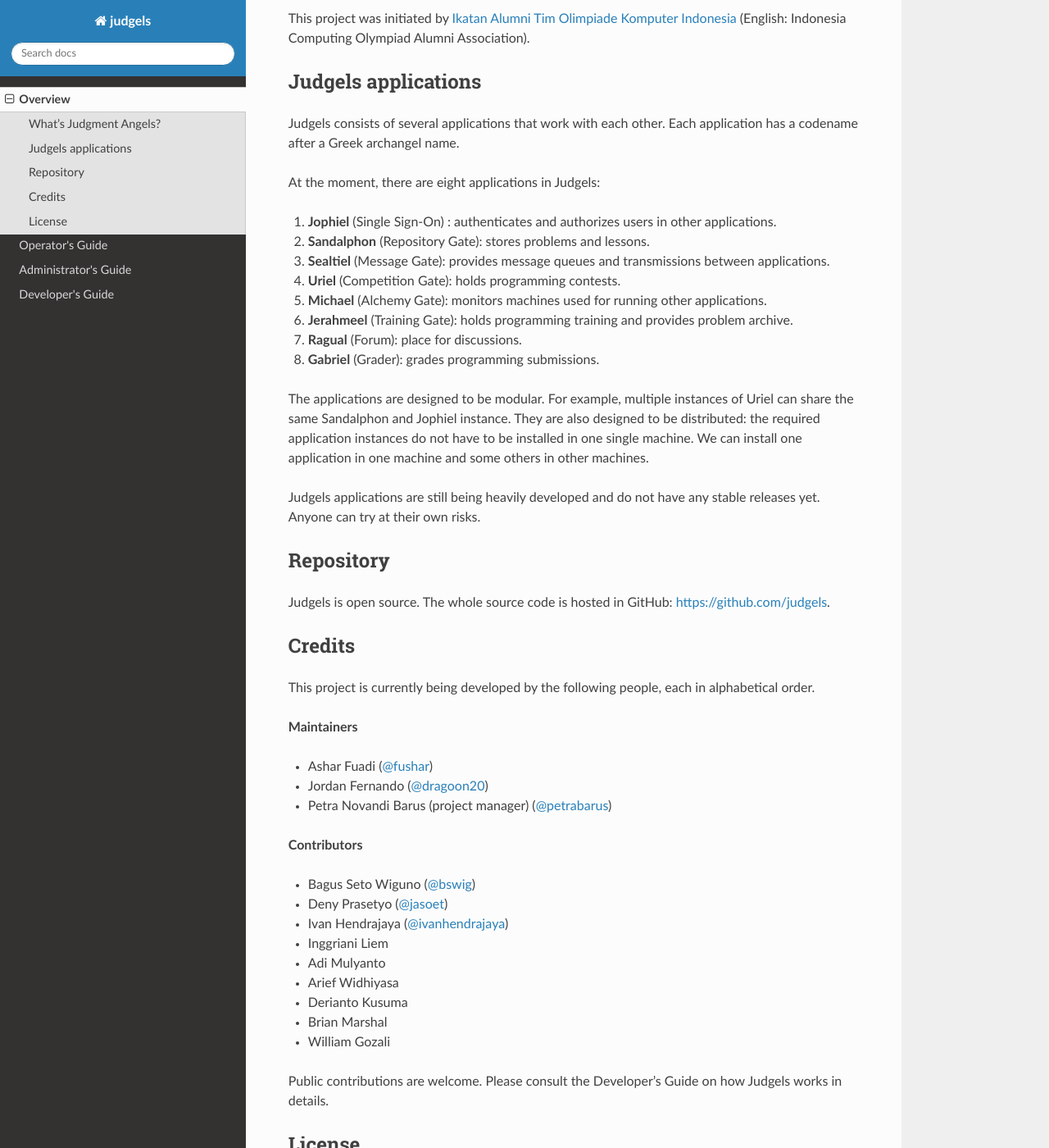
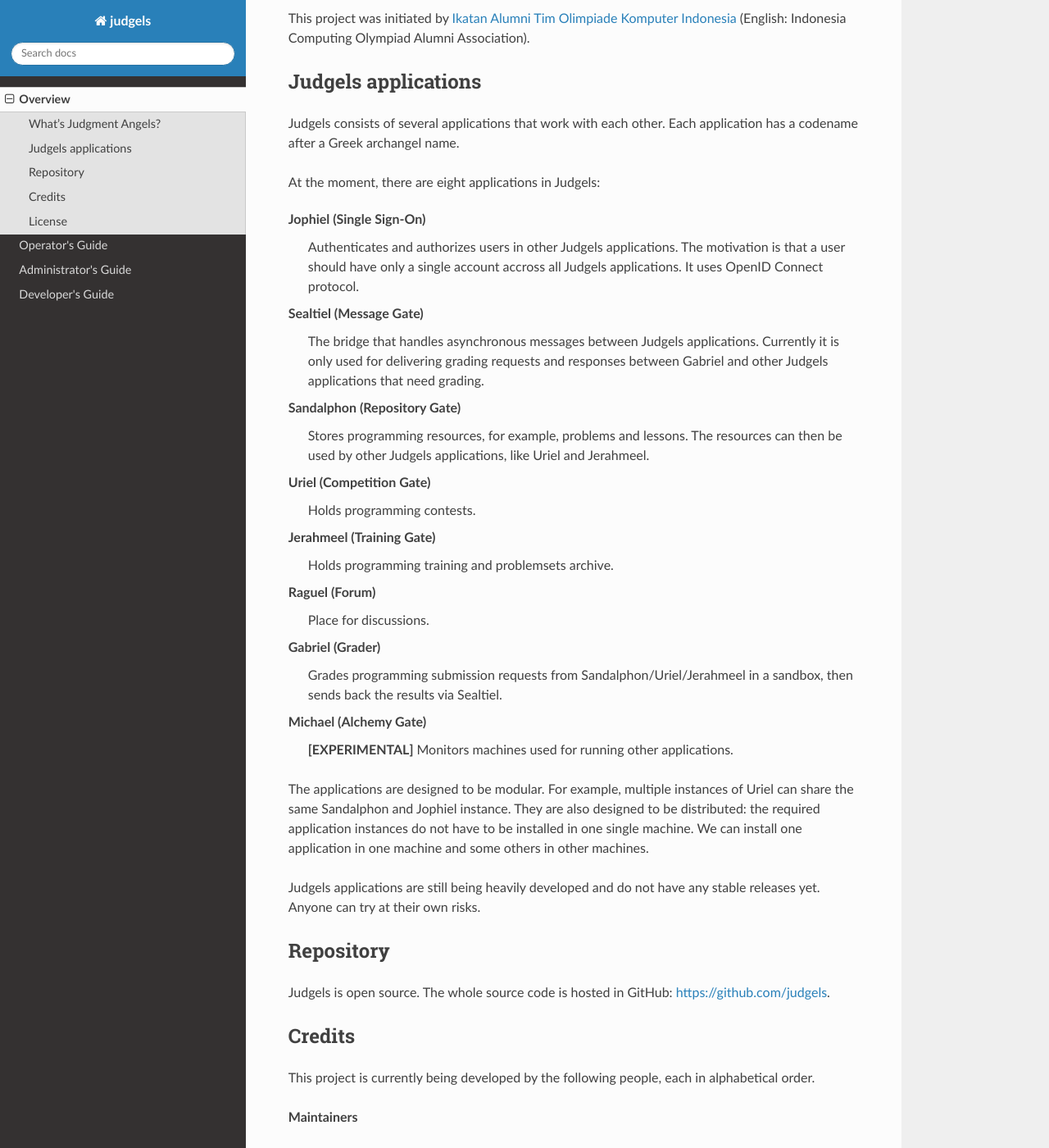
Before and after one commit to judgels/judgels, a Sphinx documentation site: the page built from docs/overview/overview.rst, in a window 1280 px wide and 1400 px high, scrolled down 469 px. Shown: the whole window at 82% size. Built offline with Sphinx 7.4.7 and the Read the Docs theme 2.0.0, drawn with Linux system fonts in a browser that asks for light colours; formulas are drawn with MathJax 3.

Commit message:
Beautify Judgels app description on overview doc

```diff
--- a/docs/overview/overview.rst
+++ b/docs/overview/overview.rst
@@ -25,14 +25,30 @@
 
 At the moment, there are eight applications in Judgels:
 
-#. **Jophiel** (Single Sign-On) : authenticates and authorizes users in other applications.
-#. **Sandalphon** (Repository Gate): stores problems and lessons.
-#. **Sealtiel** (Message Gate): provides message queues and transmissions between applications.
-#. **Uriel** (Competition Gate): holds programming contests.
-#. **Michael** (Alchemy Gate): monitors machines used for running other applications.
-#. **Jerahmeel** (Training Gate): holds programming training and provides problem archive.
-#. **Ragual** (Forum): place for discussions.
-#. **Gabriel** (Grader): grades programming submissions.
+Jophiel (Single Sign-On)
+    Authenticates and authorizes users in other Judgels applications. The motivation is that a user should have only a single account accross all Judgels applications. It uses OpenID Connect protocol.
+
+Sealtiel (Message Gate)
+    The bridge that handles asynchronous messages between Judgels applications. Currently it is only used for delivering grading requests and responses between Gabriel and other Judgels applications that need grading.
+
+Sandalphon (Repository Gate)
+    Stores programming resources, for example, problems and lessons. The resources can then be used by other Judgels applications, like Uriel and Jerahmeel.
+
+Uriel (Competition Gate)
+    Holds programming contests.
+
+Jerahmeel (Training Gate)
+    Holds programming training and problemsets archive.
+
+Raguel (Forum)
+    Place for discussions.
+
+Gabriel (Grader)
+    Grades programming submission requests from Sandalphon/Uriel/Jerahmeel in a sandbox, then sends back the results via Sealtiel.
+
+Michael (Alchemy Gate)
+    **[EXPERIMENTAL]** Monitors machines used for running other applications.
+
 
 The applications are designed to be modular. For example, multiple instances of Uriel can share the same Sandalphon and Jophiel instance. They are also designed to be distributed: the required application instances do not have to be installed in one single machine. We can install one application in one machine and some others in other machines.
 
```
